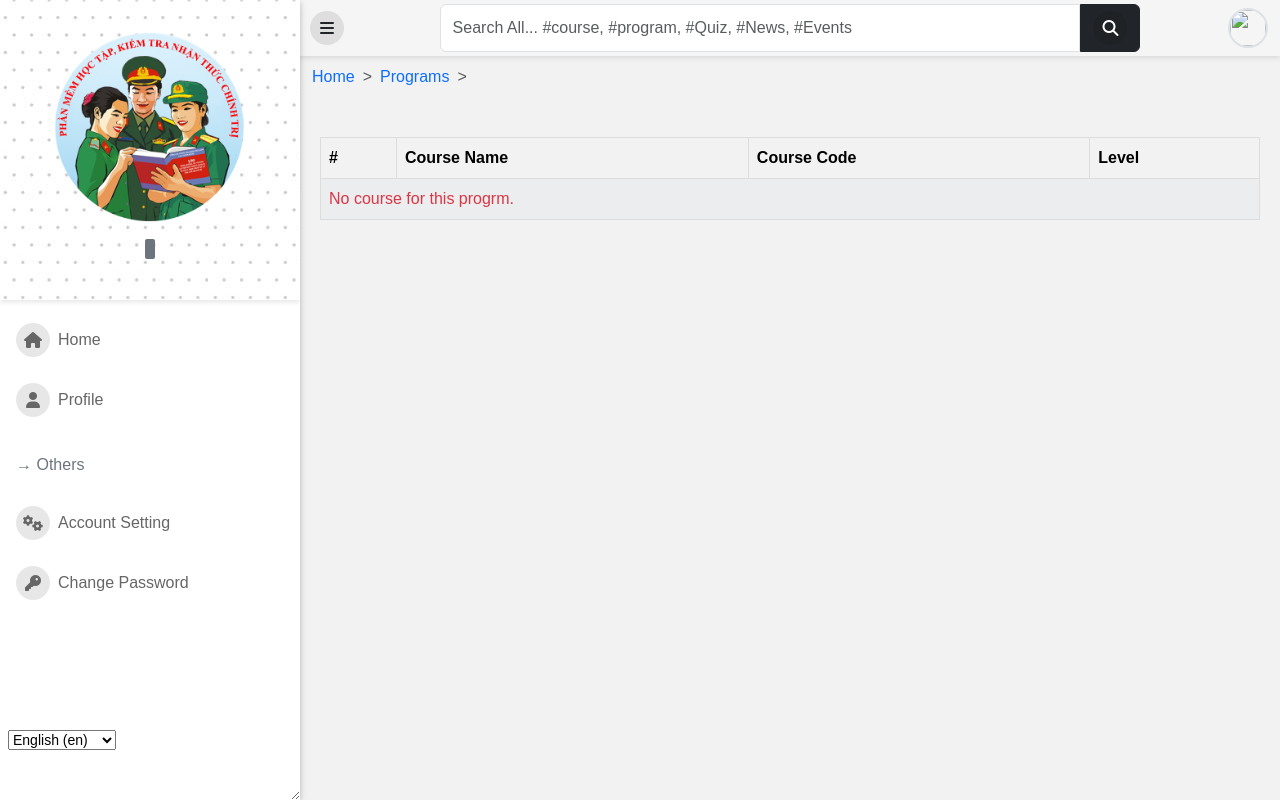
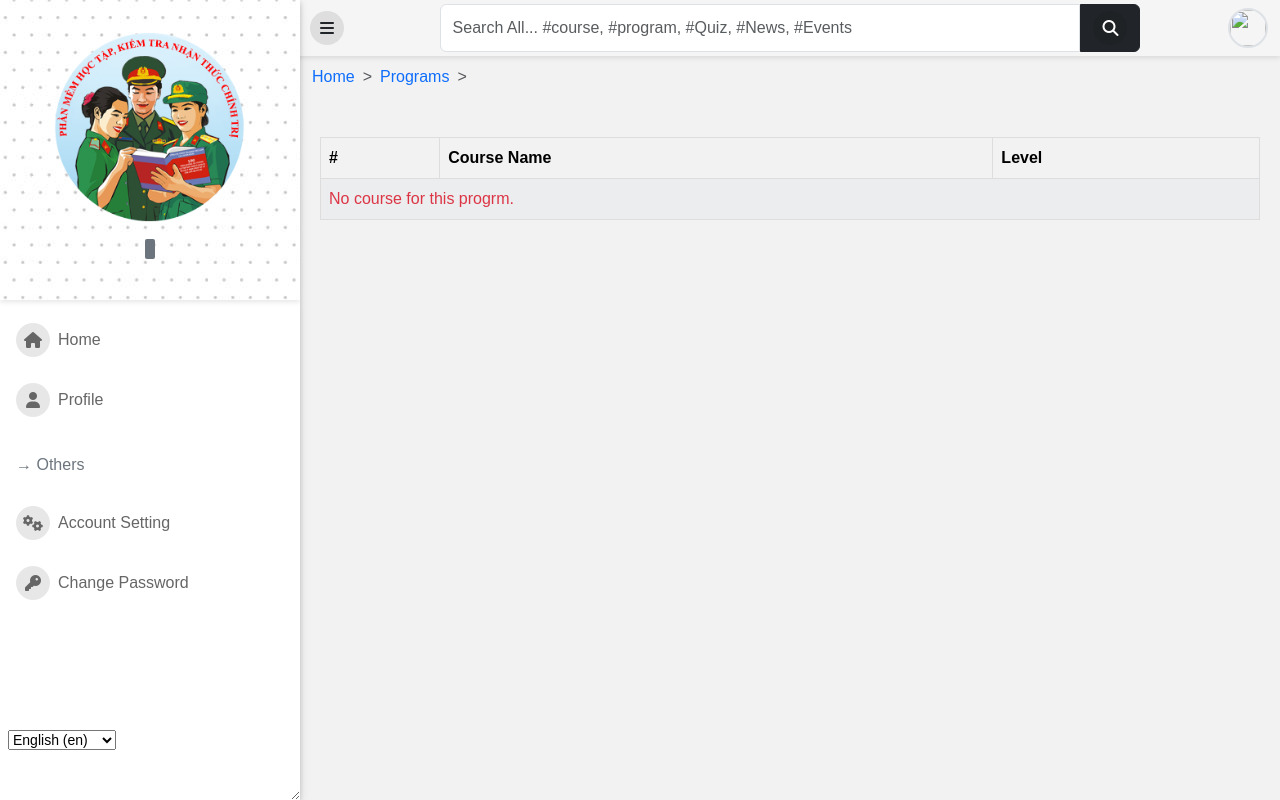
Before and after one commit to mdnanh/d97Learn, a Django app: template templates/course/program_single.html in a window 1280 px wide. Run offline with Django 3.2, Linux system fonts and the light colour scheme; the template is opened without the code that fills it, so the values that code supplies are empty; parts of the project's set-up code (start-up, migrations or seed data) failed here and were passed over; some libraries are stand-ins or nearby versions.

Commit message:
update disappear course.code

```diff
--- a/templates/course/program_single.html
+++ b/templates/course/program_single.html
@@ -41,7 +41,7 @@
                 <tr>
                     <th>#</th>
                     <th> {% trans 'Course Name' %} </th>
-                    <th> {% trans 'Course Code' %} </th>
+                    <!-- <th> {% trans 'Course Code' %} </th> -->
                     <!-- <th> {% trans 'Cr.Hr' %} </th> -->
                     <th> {% trans 'Level' %} </th>
                     {% if request.user.is_superuser %}
@@ -59,7 +59,7 @@
                     <td>{{ forloop.counter }}.</td>
                     <td><a href="{{ course.get_absolute_url }}">
                             {{ course.title }}</a></td>
-                    <td>{{ course.code }}</td>
+                    <!-- <td>{{ course.code }}</td> -->
                     <!-- <td>{{ course.credit }}</td> -->
                     <td>{{ course.level }}</td>
                     <!-- <td>{{ course.year }}</td> -->
--- a/templates/course/user_course_list.html
+++ b/templates/course/user_course_list.html
@@ -33,7 +33,7 @@
                 <tr>
                     <th>#</th>
                     <th> {% trans 'Course Name' %} </th>
-                    <th> {% trans 'Course Code' %} </th>
+         {%comment%}<th> {% trans 'Course Code' %} </th>{% endcomment %}
                     {% if request.user.is_student %}
                         <th> {% trans 'Status' %} </th>
                     {% endif %}
```
Also changed, not shown: locale/vi/LC_MESSAGES/django.po.
